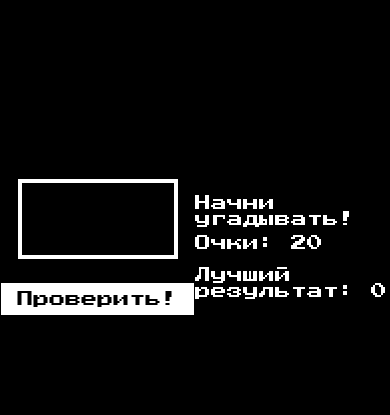
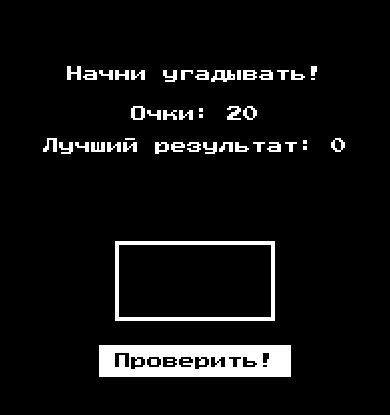
Before and after one commit to Alumetriz/guess-the-number, a plain HTML site: page index.html in a window 390 px wide. Shown: the part 323-738 px from the top of the page. Drawn offline with Linux system fonts and the light colour scheme.

Commit message:
feat: make more adaptive for phones

```diff
--- a/script.js
+++ b/script.js
@@ -1,12 +1,5 @@
 'use strict';
-// const eventHandler = function() {
-//   console.log(document.querySelector('.number-input').value);
-// }
-
 let secretNumber = Math.trunc(Math.random() * 20) + 1;
-
-let score = 20;
-let highScore = 0;
 /*
 В этом случае: Math.trunc(Math.random() * 20)
 Я буду получать значение между 0 и 19, т.к. все десятичные знаки будут откинуты.
@@ -14,6 +7,8 @@ let highScore = 0;
 Но так как мне нужно значение между 1 и 20 - то я прибавляю 1:
 Math.trunc(Math.random() * 20) + 1
  */
+let score = 20;
+let highScore = 0;
 document.querySelector('.check')
   .addEventListener('click', function() {
     const guessingNumber =
@@ -80,9 +75,6 @@ document.querySelector('.again')
     // new secret number
     secretNumber = Math.trunc(Math.random() * 20) + 1;
     score = 20;
-    // del
-    console.log(secretNumber);
-    // del
     document.querySelector('.guess-message')
       .textContent = 'Начни угадывать!';
     document.querySelector('.number-input').value = '';
@@ -91,4 +83,3 @@ document.querySelector('.again')
     document.querySelector('.question').textContent = '???'
     document.querySelector('.question').style.width = '25rem';
   })
-console.log(secretNumber);
--- a/style.css
+++ b/style.css
@@ -117,3 +117,18 @@ h1 {
 .label-score {
   margin-bottom: 2rem;
 }
+
+
+@media (max-width: 630px) {
+  main {
+    display: flex;
+    flex-direction: column-reverse;
+  }
+  .right {
+    text-align: center;
+    margin: 50px 0 0 0;
+  }
+  .left {
+    margin: 0 0 100px 0;
+  }
+}
```
